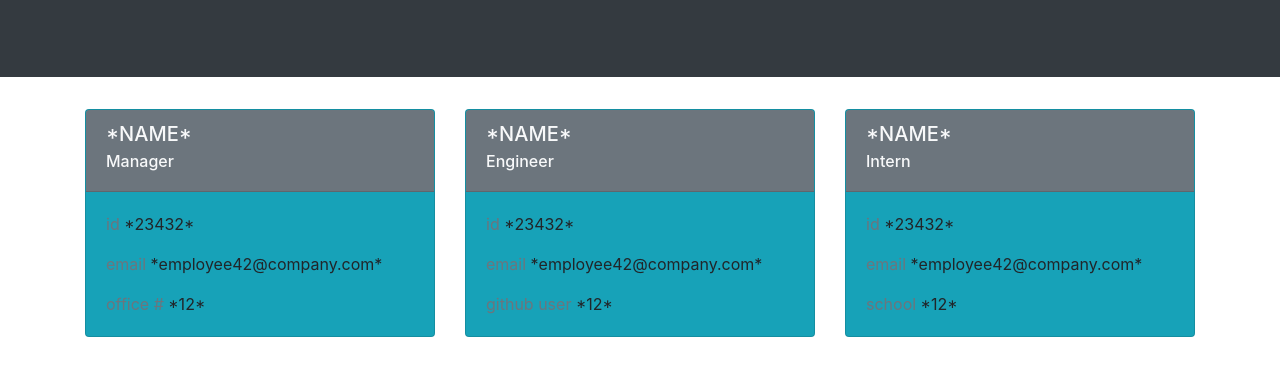
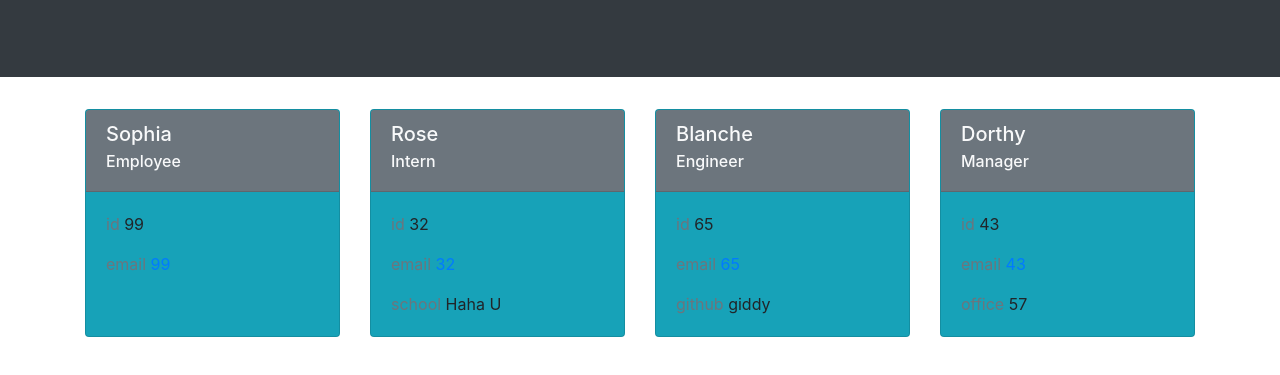
Before and after one commit to ShaylaStevenson/team-dashboard, a plain HTML site: page index.html in a window 1280 px wide. Shown: the part 147-522 px from the top of the page. Drawn offline with nearby package versions, Linux system fonts and the light colour scheme.

Commit message:
added write to file. success!

```diff
--- a/index.html
+++ b/index.html
@@ -1,3 +1,4 @@
+
     <!DOCTYPE html>
     <html lang="en">
     <head>
@@ -15,127 +16,64 @@
             <p>Success = Interns + Engineers + Managers</p>
             </div>
         </div>
-
         <!--card deck-->
         <div class="container">
             <div class="card-deck">
 
-            <!--manager-->
+
         <div class="card bg-info">
         <div class="card-header bg-secondary text-light">
-                    <h5 class="card-title">*NAME*</h5>
+            <h5 class="card-title">Sophia</h5>
+            <h6 class="card-subtitle mb-2">Employee</h6>
+        </div>
+        <div class="card-body">
+            <p class="card-text"><span class="text-muted">id</span> 99</p>
+            <p class="card-text"><span class="text-muted">email</span>
+                <a href="99"> 99</a></p>
+            </div>
+            </div>
+        <div class="card bg-info">
+        <div class="card-header bg-secondary text-light">
+            <h5 class="card-title">Rose</h5>
+            <h6 class="card-subtitle mb-2">Intern</h6>
+        </div>
+        <div class="card-body">
+            <p class="card-text"><span class="text-muted">id</span> 32</p>
+            <p class="card-text"><span class="text-muted">email</span>
+                <a href="32"> 32</a></p>
+            <p class="card-text"><span class="text-muted">school</span> Haha U</p>
+            </div>
+            </div>
+        <div class="card bg-info">
+        <div class="card-header bg-secondary text-light">
+            <h5 class="card-title">Blanche</h5>
+            <h6 class="card-subtitle mb-2">Engineer</h6>
+        </div>
+        <div class="card-body">
+            <p class="card-text"><span class="text-muted">id</span> 65</p>
+            <p class="card-text"><span class="text-muted">email</span>
+                <a href="65"> 65</a></p>
+            <p class="card-text"><span class="text-muted">github</span> giddy</p>
+            </div>
+            </div>
+        <div class="card bg-info">
+        <div class="card-header bg-secondary text-light">
+            <h5 class="card-title">Dorthy</h5>
             <h6 class="card-subtitle mb-2">Manager</h6>
         </div>
         <div class="card-body">
-                    <p class="card-text"><span class="text-muted">id </span>*23432*</p>
-                    <p class="card-text"><span class="text-muted">email </span>*employee42@company.com*</p>
-                    <p class="card-text"><span class="text-muted">office # </span>*12*</p>
+            <p class="card-text"><span class="text-muted">id</span> 43</p>
+            <p class="card-text"><span class="text-muted">email</span>
+                <a href="43"> 43</a></p>
+            <p class="card-text"><span class="text-muted">office</span> 57</p>
             </div>
             </div>
 
-            <!--engineer-->
-            <div class="card bg-info">
-                <div class="card-header bg-secondary text-light">
-                    <h5 class="card-title">*NAME*</h5>
-                    <h6 class="card-subtitle mb-2">Engineer</h6>
-                </div>
-                <div class="card-body">
-                    <p class="card-text"><span class="text-muted">id </span>*23432*</p>
-                    <p class="card-text"><span class="text-muted">email </span>*employee42@company.com*</p>
-                    <p class="card-text"><span class="text-muted">github user </span>*12*</p>
             </div>
         </div>
-
-            <!--intern-->
-            <div class="card bg-info">
-                <div class="card-header bg-secondary text-light">
-                    <h5 class="card-title">*NAME*</h5>
-                    <h6 class="card-subtitle mb-2">Intern</h6>
-                </div>
-                <div class="card-body">
-                    <p class="card-text"><span class="text-muted">id </span>*23432*</p>
-                    <p class="card-text"><span class="text-muted">email </span>*employee42@company.com*</p>
-                    <p class="card-text"><span class="text-muted">school </span>*12*</p>
-                </div>
-            </div>
-
-            <!--employee-->
-            <!-- <div class="card bg-info">
-                <div class="card-header bg-secondary text-light">
-                    <h5 class="card-title">*NAME*</h5>
-                    <h6 class="card-subtitle mb-2">Employee</h6>
-                </div>
-                <div class="card-body">
-                    <p class="card-text"><span class="text-muted">id </span>*23432*</p>
-                    <p class="card-text"><span class="text-muted">email </span>*employee42@company.com*</p>
-                </div>
-            </div> -->
-        </div>
-    </div>
-
-
         <!--links-->
         <script src="https://code.jquery.com/jquery-3.5.1.slim.min.js" integrity="sha384-DfXdz2htPH0lsSSs5nCTpuj/zy4C+OGpamoFVy38MVBnE+IbbVYUew+OrCXaRkfj" crossorigin="anonymous"></script>
         <script src="https://cdn.jsdelivr.net/npm/popper.js@1.16.1/dist/umd/popper.min.js" integrity="sha384-9/reFTGAW83EW2RDu2S0VKaIzap3H66lZH81PoYlFhbGU+6BZp6G7niu735Sk7lN" crossorigin="anonymous"></script>
         <script src="https://cdn.jsdelivr.net/npm/bootstrap@4.6.0/dist/js/bootstrap.min.js" integrity="sha384-+YQ4JLhjyBLPDQt//I+STsc9iw4uQqACwlvpslubQzn4u2UU2UFM80nGisd026JF" crossorigin="anonymous"></script>
     </body>
     </html>
-<!-- // function to initialize app
-const init = () => {
-        questions().then((data) => {
-
-            try {
-                // const html = generateHTML();
-                console.log(data.name);
-                switch(data.role) {
-                    case 'Employee':
-                        let person = new Employee(name, id, email);
-                        generateCard(person);
-                        break;
-                    case 'Intern':
-                        person = new Intern(name, id, email, school);
-                        generateCard(person);
-                        break;
-                    case 'Engineer':
-                        person = new Engineer(name, id, email, github);
-                        generateCard(person);
-                        break;
-                    case 'Manager':
-                        person = new Manager(name, id, email, officeNumber);
-                        generateCard(person);
-                        break;
-                }
-
-                inquirer.prompt([
-                    {
-                        type: 'confirm',
-                        name: 'addPerson',
-                        message: 'Would you like to add another person?',
-                    }
-                ])
-                // .then((data) => {
-                //     (addPerson) ? init() : generateCardDeck();
-                // })
-
-                // if (data.role.indexOf('Employee') !=-1) {
-                //     const employee = new Employee(name, id, email);
-                //     employee.generateCard();
-                // } else if (data.role.indexOf('Intern') !=-1) {
-                //     const intern = new Intern(name, id, email, school);
-                //     intern.generateCard();
-                // } else if (data.role.indexOf('Engineer') !=-1) {
-                //     const engineer = new Engineer(name, id, email, github);
-                //     engineer.generateCard();
-                // } else {
-                //     const manager = new Manager(name, id, email, officeNumber);
-                //     manager.generateCard();
-                // }
-
-
-                // fs.writeFileSync('index.html', html);
-                // console.log("Successfully created team profile");
-            } catch (error) {
-                console.log(error);
-            }
-        });
-}; -->
```
Also changed, not shown: index.js (+11 -8 lines). Lines whose indentation alone changed are shown as unchanged.
